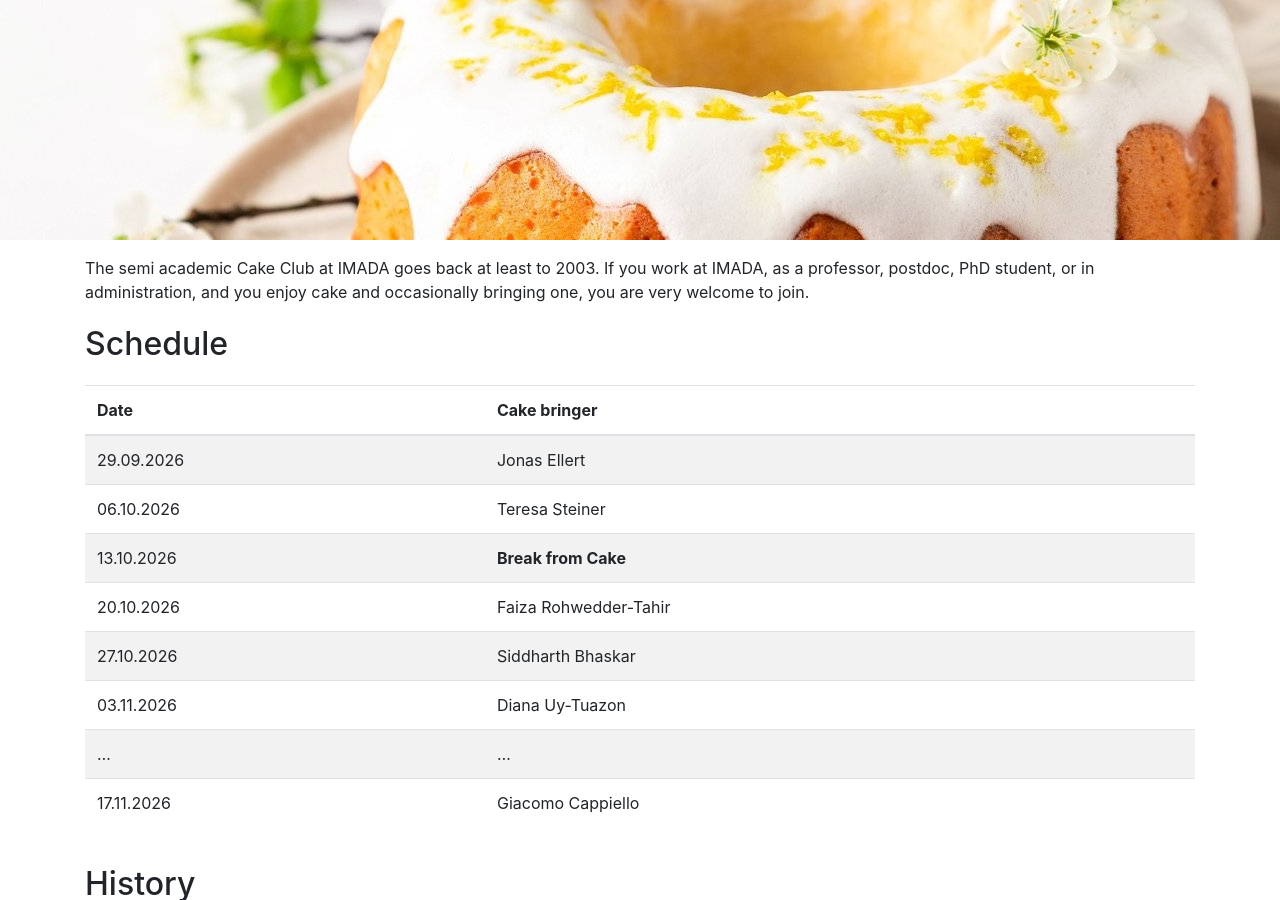
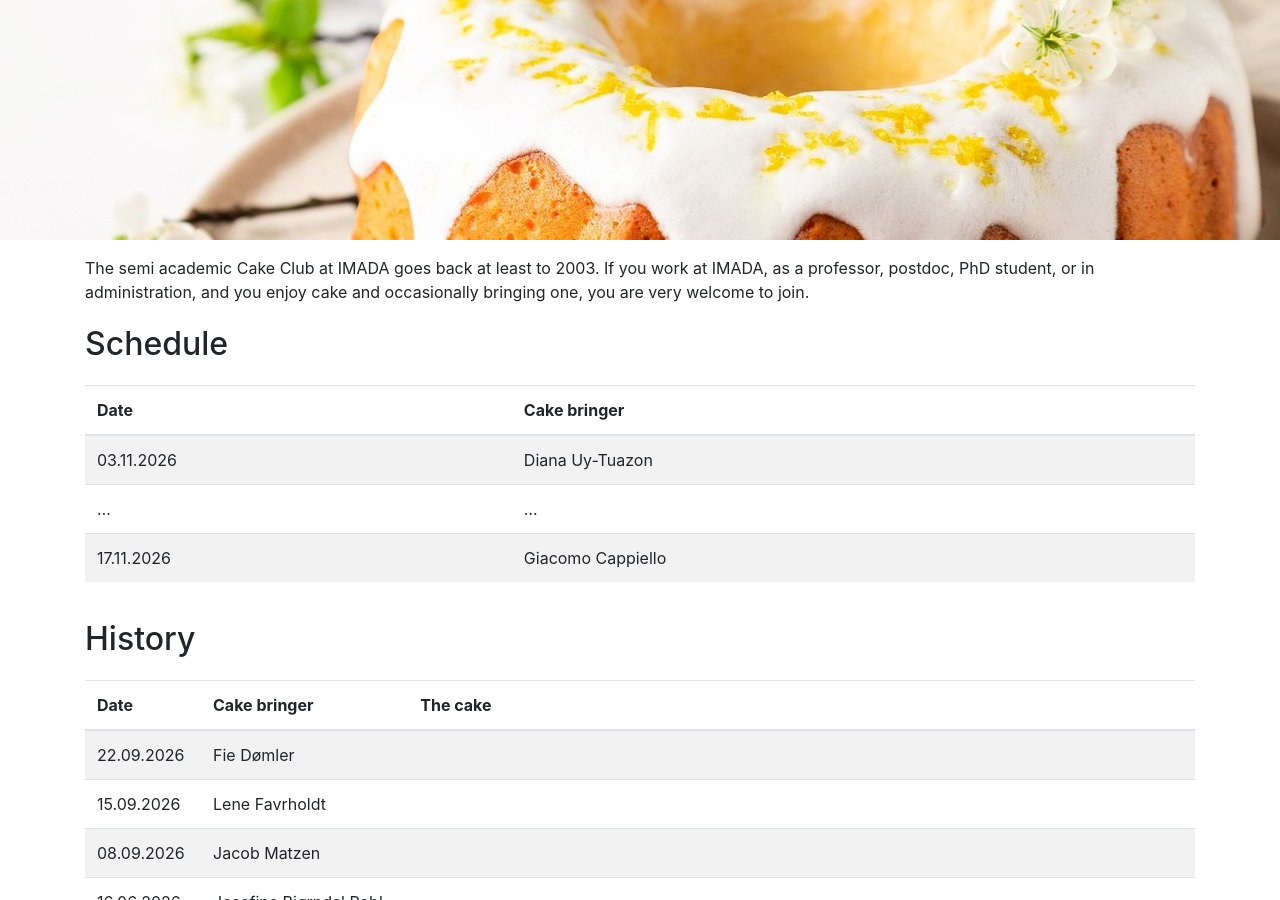
Before and after one commit to larsrohwedder/larsrohwedder.github.io, a Jekyll site: the page built from cakeclub/index.html, in a window 1280 px wide and 900 px high. Built offline with Jekyll 4.4.1, drawn with Linux system fonts in a browser that asks for light colours.

Commit message:
Update schedule.md

```diff
--- a/cakeclub/schedule.md
+++ b/cakeclub/schedule.md
@@ -1,11 +1,6 @@
 {: .table .table-striped}
 | Date       | Cake bringer          |
 | ---------- | --------------------- |
-| 29.09.2026 | Jonas Ellert          |
-| 06.10.2026 | Teresa Steiner        |
-| 13.10.2026 | **Break from Cake**   |
-| 20.10.2026 | Faiza Rohwedder-Tahir |
-| 27.10.2026 | Siddharth Bhaskar     |
 | 03.11.2026 | Diana Uy-Tuazon       |
 | ...        | ...                   |
 | 17.11.2026 | Giacomo Cappiello     |
```
